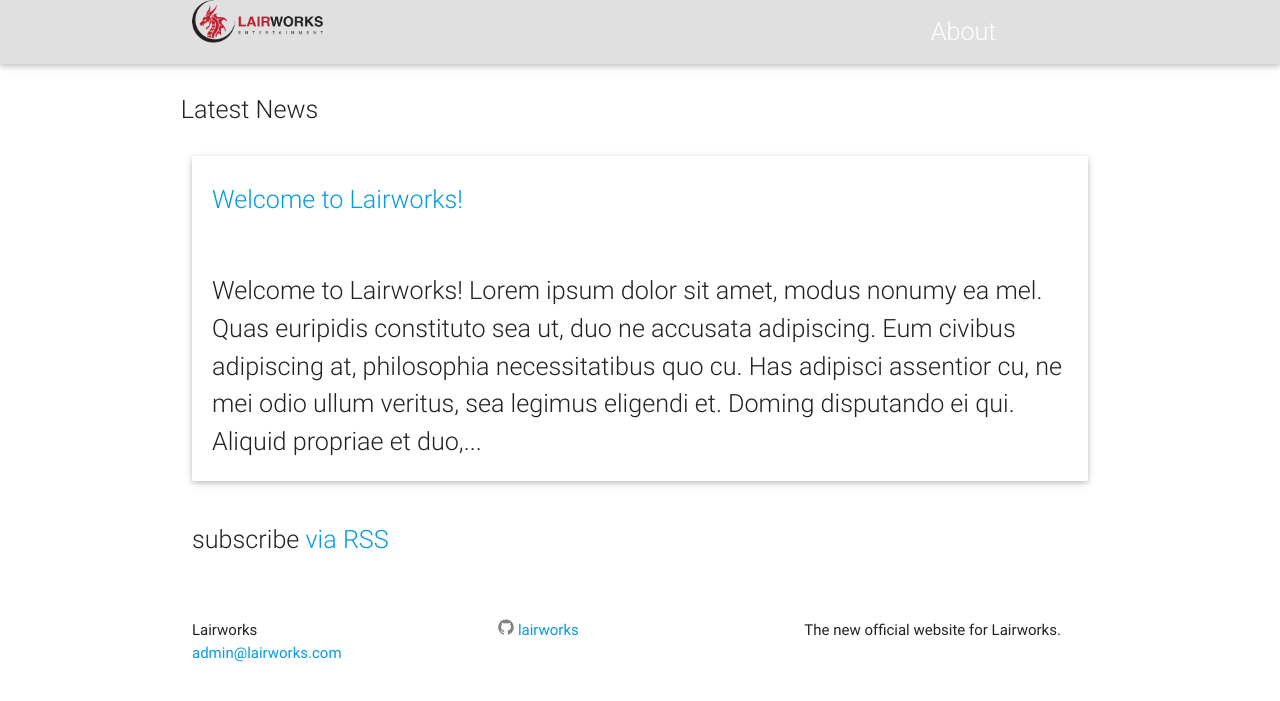
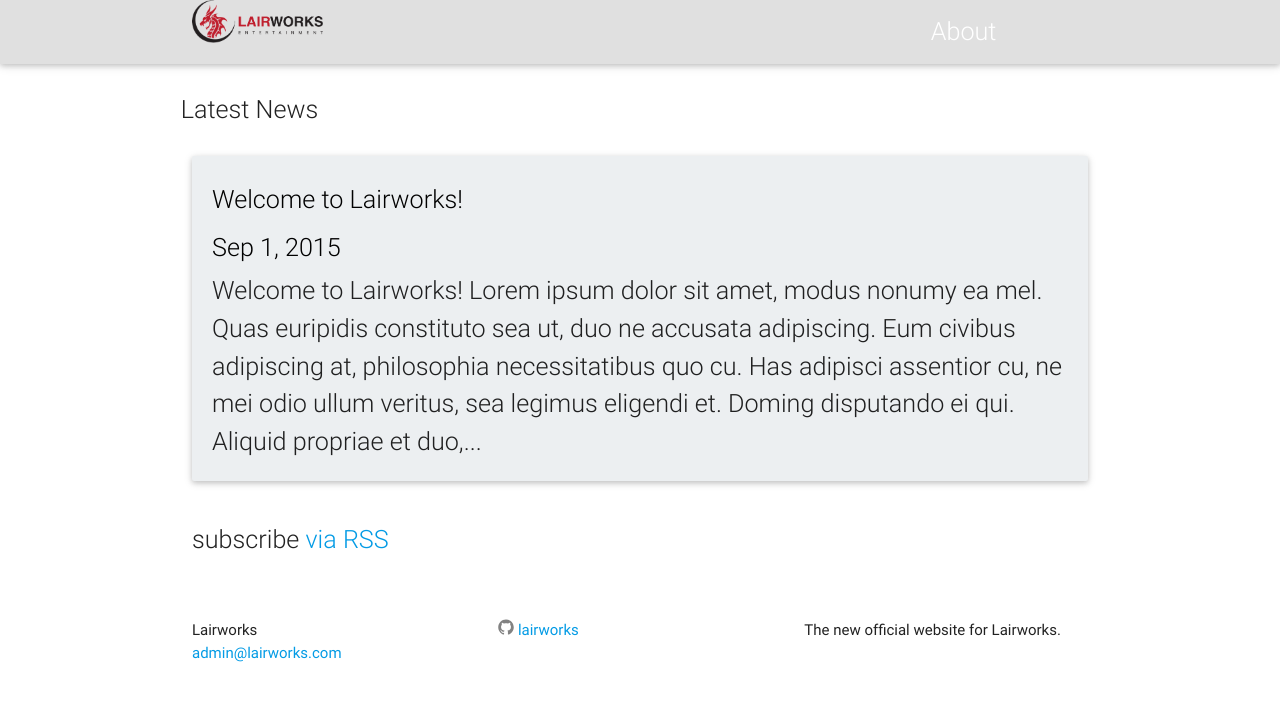
Before and after one commit to lairworks/lairworks.github.io, a Jekyll site: the page built from index.html, in a window 1280 px wide. Shown: the top 701 px of the page. Built offline with Jekyll 4.4.1, drawn with Linux system fonts in a browser that asks for light colours.

Commit message:
font color fix

```diff
--- a/index.html
+++ b/index.html
@@ -8,12 +8,12 @@ layout: default
 
   {% for post in site.posts %}
     <div class="col s12">
-      <div class="card hoverable">
+      <div class="card blue-grey lighten-5 hoverable">
         <div class="card-content">
            <div class="card-title">
-              <a class="flow-text" href="{{ post.url | prepend: site.baseurl }}">{{ post.title }}</a>
+              <a class="black-text flow-text" href="{{ post.url | prepend: site.baseurl }}">{{ post.title }}</a>
               <br />
-              <span class="flow-text">{{ post.date | date: "%b %-d, %Y" }}</span>
+              <span class="black-text flow-text">{{ post.date | date: "%b %-d, %Y" }}</span>
            </div>
            <p class="flow-text">
              {{ post.content | strip_html | truncatewords: 50 }}
```
